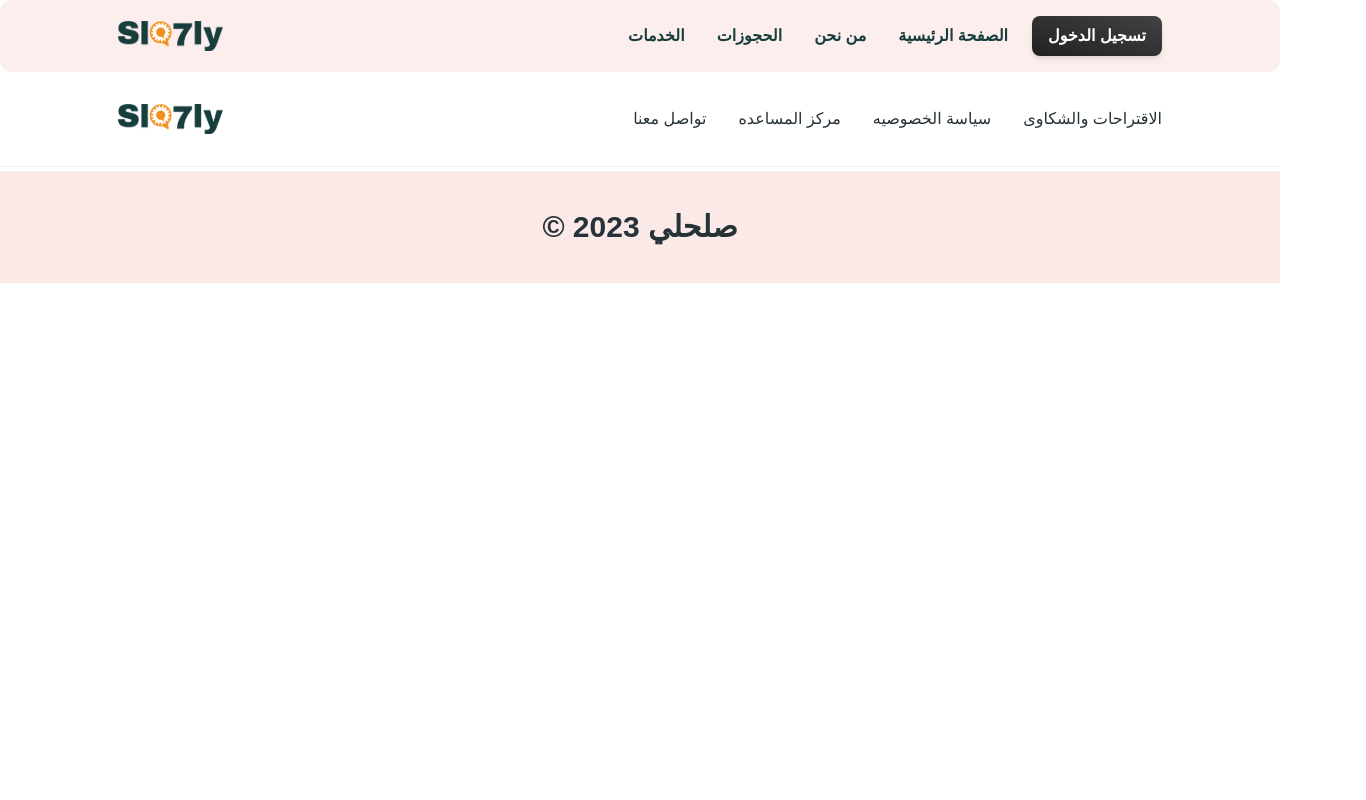
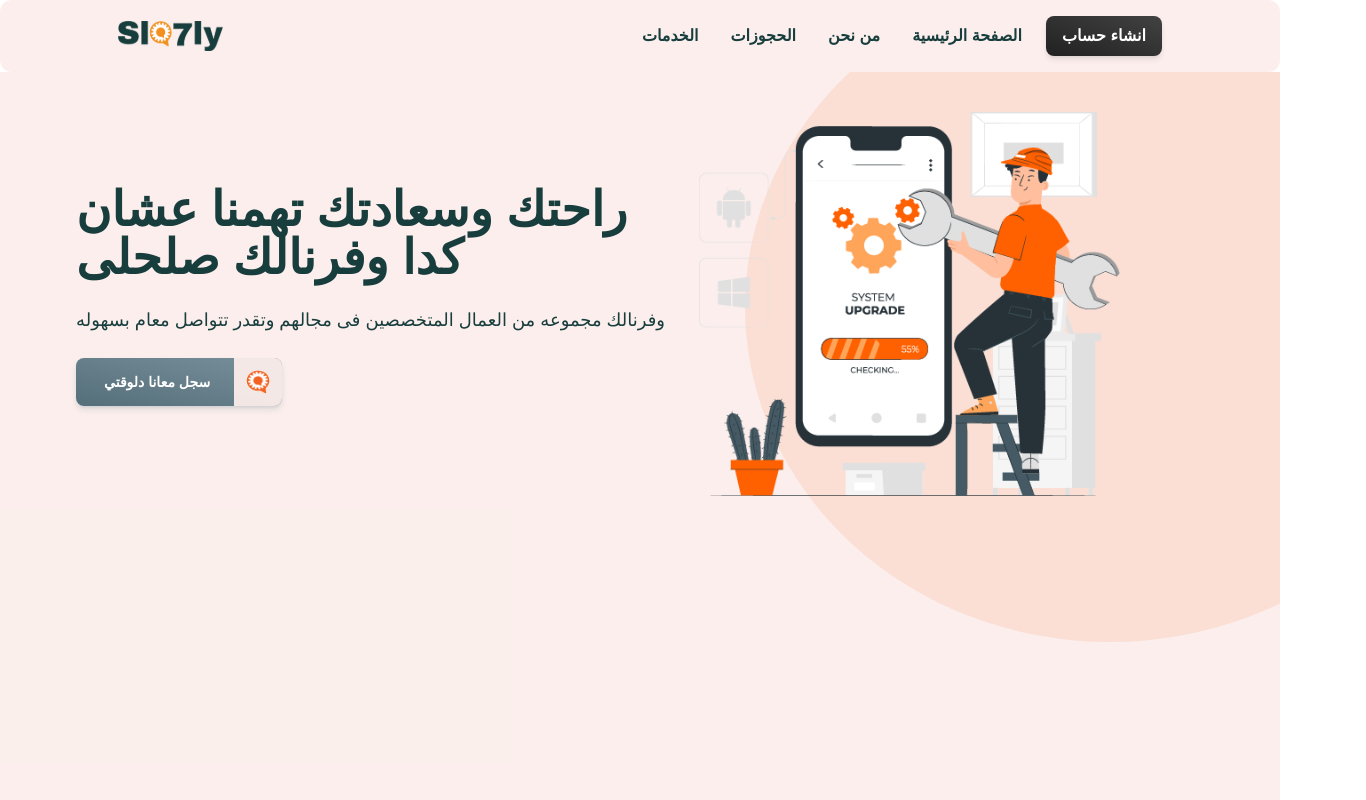
Before and after one commit to sala7ly/Sala7ly-Fontend, a React (Create React App) app: page / in a window 1280 px wide. Shown: the top 800 px of the page, 1366 px wide, since content can reach past the window. Built offline with nearby package versions, Linux system fonts and the light colour scheme.

Commit message:
Update Nav.jsx
update design nav and add route

```diff
--- a/src/components/Navbar/Nav.jsx
+++ b/src/components/Navbar/Nav.jsx
@@ -1,4 +1,6 @@
 import React from "react";
+import { useNavigate, Outlet, useLocation, Link } from "react-router-dom";
+
 import
     {
         Navbar,
@@ -7,17 +9,28 @@ import
         Button,
         IconButton,
     } from "@material-tailwind/react";
-import logo from '../../assests/imgs/logo.svg'
+import logo from "../../assests/imgs/logo.svg";
 
 export default function Nav ()
 {
+    const location = useLocation();
+    const navigate = useNavigate();
+    const handleClick = () =>
+    {
+        if (location.pathname === "/signup") {
+            navigate("/login");
+        } else {
+            navigate("/signup");
+        }
+    };
+
     const [openNav, setOpenNav] = React.useState(false);
 
     React.useEffect(() =>
     {
         window.addEventListener(
             "resize",
-            () => window.innerWidth >= 960 && setOpenNav(false),
+            () => window.innerWidth >= 960 && setOpenNav(false)
         );
     }, []);
 
@@ -29,9 +42,9 @@ export default function Nav ()
                 color="blue-gray"
                 className="p-1 font-bold text-base text-[#173d3d]"
             >
-                <a href="/" className="flex items-center">
+                <Link to="/" className="flex items-center">
                     الخدمات
-                </a>
+                </Link>
             </Typography>
             <Typography
                 as="li"
@@ -39,9 +52,10 @@ export default function Nav ()
                 color="blue-gray"
                 className="p-1 font-bold text-base text-[#173d3d]"
             >
-                <a href="/" className="flex items-center">
+                <Link to="/" className="flex items-center">
+                    {" "}
                     الحجوزات
-                </a>
+                </Link>
             </Typography>
             <Typography
                 as="li"
@@ -49,9 +63,10 @@ export default function Nav ()
                 color="blue-gray"
                 className="p-1 font-bold text-base text-[#173d3d]"
             >
-                <a href="/" className="flex items-center">
+                <Link to="/" className="flex items-center">
+                    {" "}
                     من نحن
-                </a>
+                </Link>
             </Typography>
             <Typography
                 as="li"
@@ -59,21 +74,32 @@ export default function Nav ()
                 color="blue-gray"
                 className="p-1 font-bold text-base  text-[#173d3d]"
             >
-                <a href="/" className="flex items-center">
+                <Link to="/" className="flex items-center">
+                    {" "}
                     الصفحة الرئيسية
-                </a>
+                </Link>
             </Typography>
         </ul>
     );
 
     return (
+        <>
             <Navbar className="mx-auto  max-w-full py-5 px-4 lg:px-8 lg:py-4 border-none  shadow-none  bg-orange-50 relative z-20">
                 <div className="container flex justify-between items-center w-full">
                     <img src={logo} alt="" />
                     <div className="flex items-center justify-between text-blue-gray-900">
                         <div className="hidden lg:block">{navList}</div>
-                    <Button variant="gradient" size="sm" className="hidden lg:inline-block ml-5  text-base">
-                        <span>تسجيل الدخول</span>
+                        <Button
+                            onClick={handleClick}
+                            variant="gradient"
+                            size="sm"
+                            className="hidden lg:inline-block ml-5  text-base"
+                        >
+                            <span>
+                                {location.pathname === "/signup"
+                                    ? "تسجيل الدخول"
+                                    : "انشاء حساب"}
+                            </span>
                         </Button>
                         <IconButton
                             variant="text"
@@ -118,11 +144,23 @@ export default function Nav ()
                 <Collapse open={openNav}>
                     <div className="container mx-auto">
                         {navList}
-                    <Button variant="gradient" size="sm" fullWidth className="mb-2">
-                        <span>تسجيل الدخول</span>
+                        <Button
+                            onClick={handleClick}
+                            variant="gradient"
+                            size="sm"
+                            fullWidth
+                            className="mb-2"
+                        >
+                            <span>
+                                {location.pathname === "/signup"
+                                    ? "تسجيل الدخول"
+                                    : "انشاء حساب"}
+                            </span>
                         </Button>
                     </div>
                 </Collapse>
             </Navbar>
+            <Outlet />
+        </>
     );
 }
```
Lines whose indentation alone changed are shown as unchanged.
